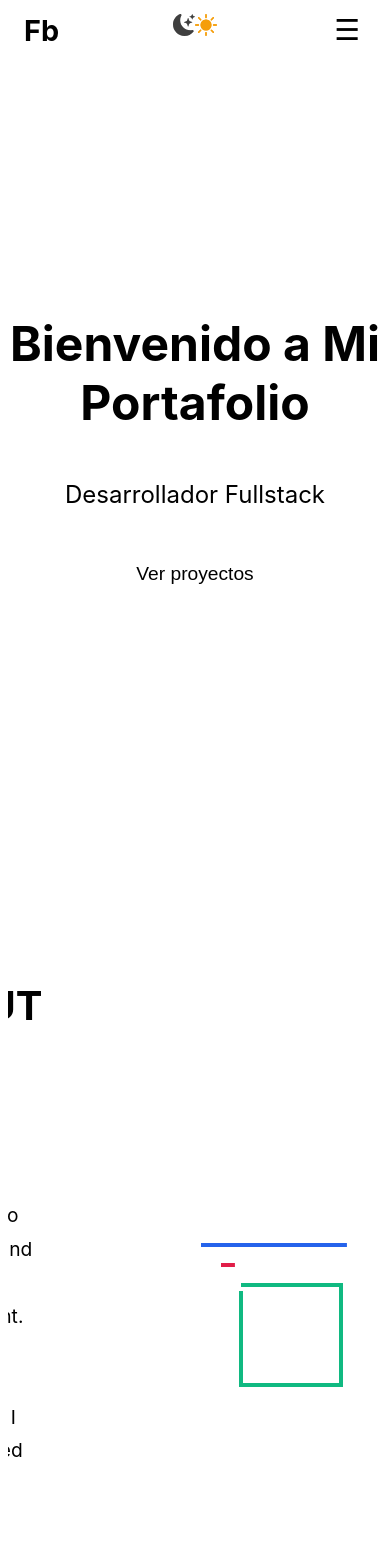
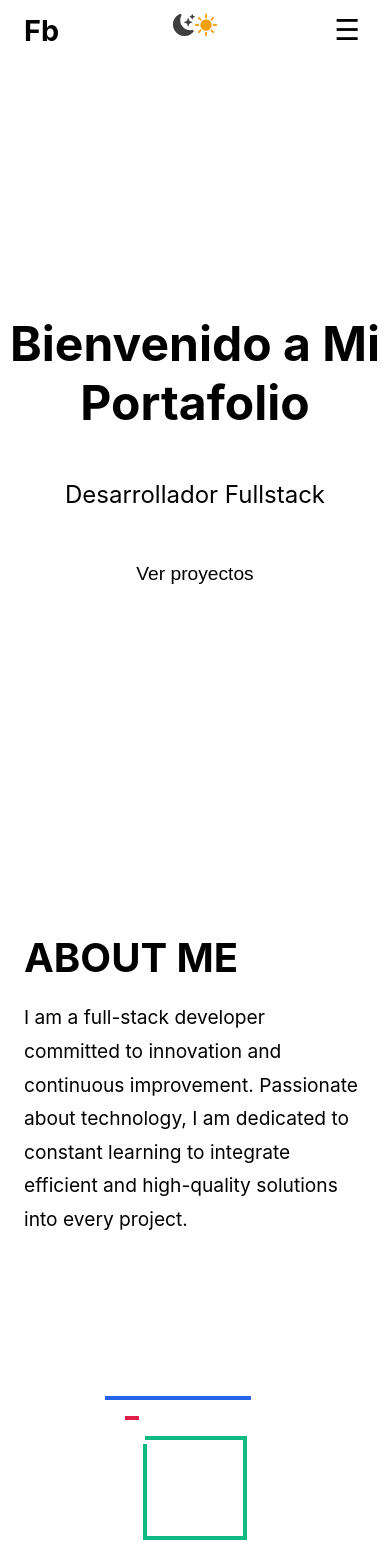
Before and after one commit to franco-barros/Portfolio, a Next.js app: page / in a window 390 px wide. Shown: the top 1568 px of the page. Built offline with nearby package versions, Linux system fonts and the light colour scheme.

Commit message:
Toggletheme || finish

```diff
--- a/src/app/page.tsx
+++ b/src/app/page.tsx
@@ -6,6 +6,7 @@ import Hero from "../Components/hero";
 import AboutMe from "../Components/aboutme";
 import Projects from "../Components/projects";
 import Skills from "../Components/skills/Skills";
+import MouseEffect from "../Components/mouseeffect"; // Importa MouseEffect
 
 const HomePage: React.FC = () => {
   const [showGreeting, setShowGreeting] = useState<boolean>(true);
@@ -18,6 +19,7 @@ const HomePage: React.FC = () => {
   }, []);
 
   return (
+    <MouseEffect>
       <AnimatePresence>
         {showGreeting && (
           <motion.div
@@ -60,6 +62,7 @@ const HomePage: React.FC = () => {
           </section>
         </div>
       </AnimatePresence>
+    </MouseEffect>
   );
 };
 
--- a/src/styles/AboutMe.module.css
+++ b/src/styles/AboutMe.module.css
@@ -9,6 +9,33 @@
   justify-content: center;
   gap: 3rem;
   overflow: hidden;
+}
+
+/* Ajustes para pantallas medianas y pequeñas */
+@media (max-width: 768px) {
+  .aboutSection {
+    flex-direction: column;
+    padding: 3rem 1rem;
+    gap: 2rem;
+  }
+
+  .textContainer {
+    text-align: center;
+    max-width: 100%;
+  }
+
+  .heading {
+    font-size: 2rem;
+  }
+
+  .paragraph {
+    font-size: 1rem;
+  }
+
+  .squareContainer {
+    width: 100%;
+    height: 300px;
+  }
 }
 
 .textContainer {
--- a/src/styles/ThemeToggle.module.css
+++ b/src/styles/ThemeToggle.module.css
@@ -33,29 +33,26 @@
   transition: color 0.3s ease;
 }
 
-/* Sol cuando está activo (amarillo) */
-.activeLight {
-  color: #f59e0b;
+/* Por defecto, ambos usan el color de contraste */
+.activeLight,
+.activeDark {
+  color: var(--foreground);
 }
 
-/* Luna cuando está activa (morado) */
-.activeDark {
+/* En modo light, el activo (activeLight) se muestra en amarillo */
+:global(html:not(.dark)) .activeLight {
+  color: #f59e0b !important;
+}
+
+/* En modo dark, el activo (activeDark) se muestra en morado */
+:global(html.dark) .activeDark {
   color: #4f46e5;
 }
 
-/* Icono inactivo */
+/* Icono inactivo: usa el color de contraste con menor opacidad */
 .inactiveIcon {
-  opacity: 0.5; /* Opacidad para iconos inactivos */
-}
-
-/* Aseguramos que el sol (en modo oscuro) siempre sea visible con su color amarillo */
-.dark .inactiveIcon.sun {
-  color: #f59e0b; /* Color amarillo del sol */
-}
-
-/* Aseguramos que la luna (en modo claro) se vea bien con mezcla */
-.light .inactiveIcon.moon {
-  color: #4f46e5; /* Color morado de la luna */
+  color: var(--foreground);
+  opacity: 0.5;
 }
 
 /* Responsividad */
```
Lines whose indentation alone changed are shown as unchanged.
